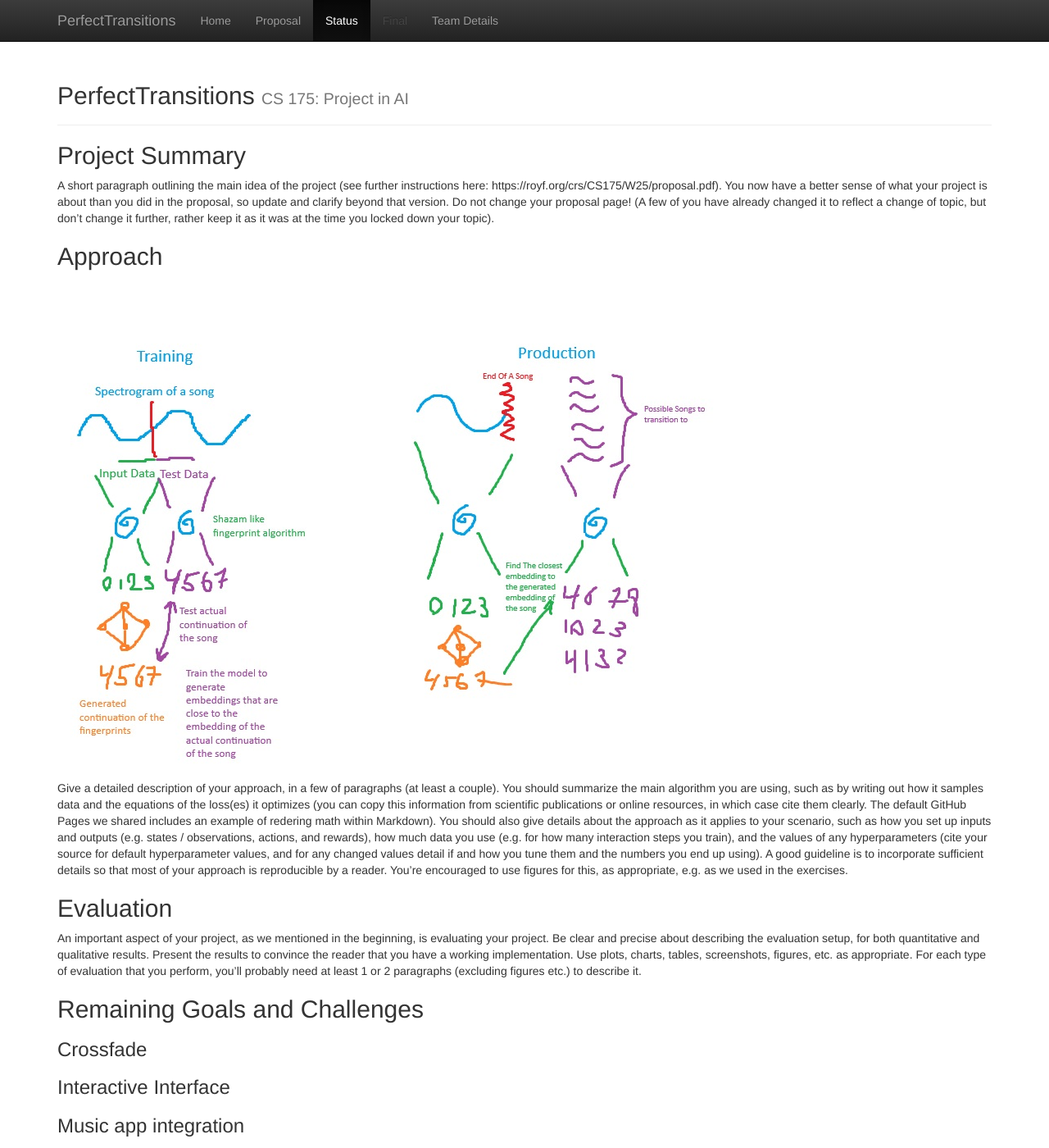
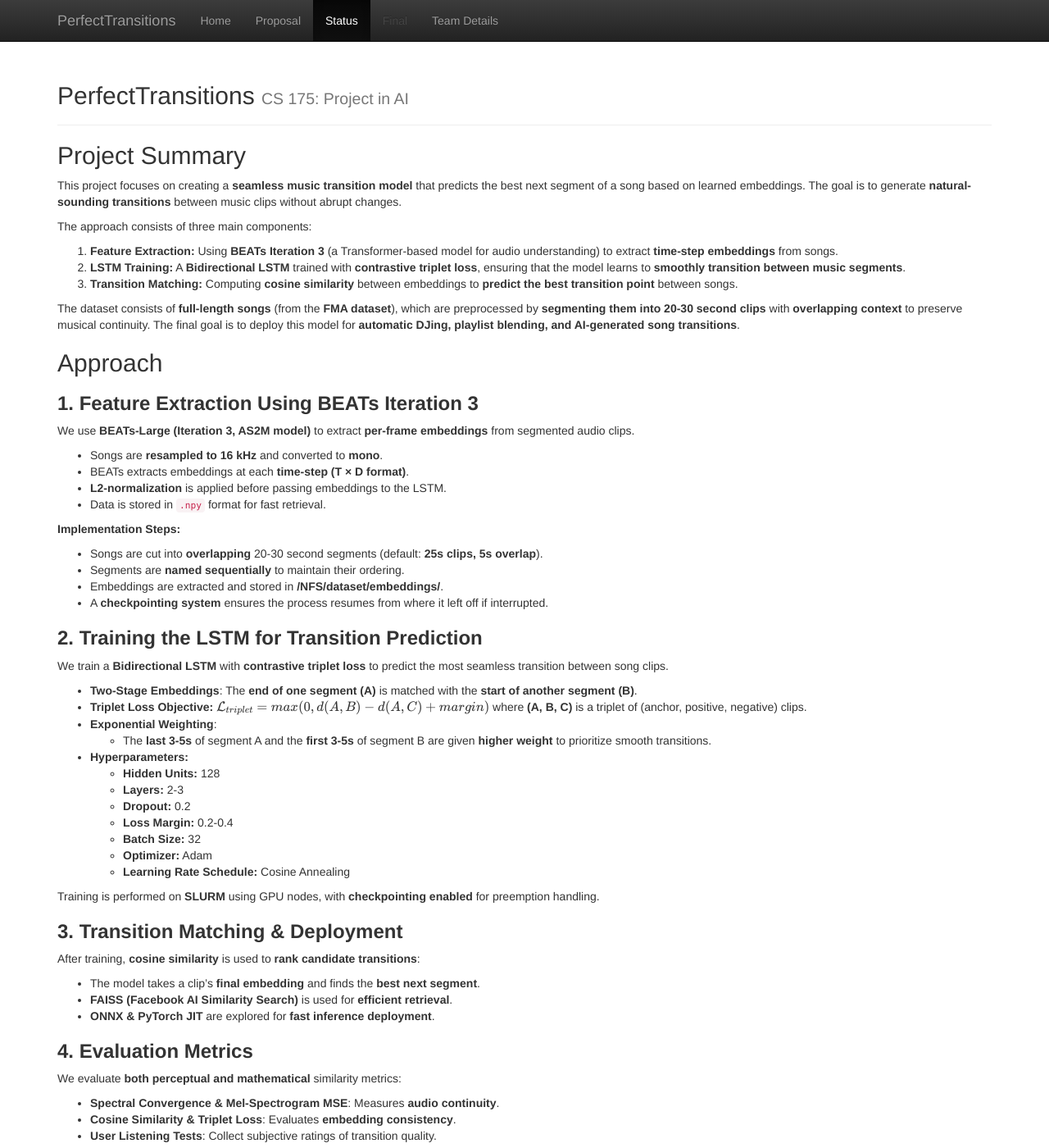
Before and after one commit to Ilya2000Klimov/PerfectTransitions, a Jekyll site: the page built from docs/status.md, in a window 1280 px wide and 1400 px high. Shown: the whole window at 82% size. Built offline with Jekyll 4.4.1, drawn with Linux system fonts in a browser that asks for light colours; formulas are drawn with MathJax 3; some of the changed text lies outside the part shown.

Commit message:
Update status documentation with detailed project overview, approach, evaluation metrics, and future goals

```diff
--- a/docs/status.md
+++ b/docs/status.md
@@ -4,18 +4,83 @@ title: Status
 ---
 ## Project Summary
 
-A short paragraph outlining the main idea of the project (see further
+<!-- A short paragraph outlining the main idea of the project (see further
 instructions here: https://royf.org/crs/CS175/W25/proposal.pdf). You now have
 a better sense of what your project is about than you did in the proposal, so update and clarify
 beyond that version. Do not change your proposal page! (A few of you have already changed
 it to reflect a change of topic, but don’t change it further, rather keep it as it was at the time
-you locked down your topic).
+you locked down your topic). -->
+
+This project focuses on creating a **seamless music transition model** that predicts the best next segment of a song based on learned embeddings. The goal is to generate **natural-sounding transitions** between music clips without abrupt changes.
+
+The approach consists of three main components:
+
+1. **Feature Extraction:** Using **BEATs Iteration 3** (a Transformer-based model for audio understanding) to extract **time-step embeddings** from songs.
+2. **LSTM Training:** A **Bidirectional LSTM** trained with **contrastive triplet loss**, ensuring that the model learns to **smoothly transition between music segments**.
+3. **Transition Matching:** Computing **cosine similarity** between embeddings to **predict the best transition point** between songs.
+
+The dataset consists of **full-length songs** (from the **FMA dataset**), which are preprocessed by **segmenting them into 20-30 second clips** with **overlapping context** to preserve musical continuity. The final goal is to deploy this model for **automatic DJing, playlist blending, and AI-generated song transitions**.
+
 
 ## Approach
+### **1. Feature Extraction Using BEATs Iteration 3**
+
+We use **BEATs-Large (Iteration 3, AS2M model)** to extract **per-frame embeddings** from segmented audio clips.
+
+- Songs are **resampled to 16 kHz** and converted to **mono**.
+- BEATs extracts embeddings at each **time-step (T × D format)**.
+- **L2-normalization** is applied before passing embeddings to the LSTM.
+- Data is stored in `.npy` format for fast retrieval.
+
+**Implementation Steps:**
+
+- Songs are cut into **overlapping** 20-30 second segments (default: **25s clips, 5s overlap**).
+- Segments are **named sequentially** to maintain their ordering.
+- Embeddings are extracted and stored in **/NFS/dataset/embeddings/**.
+- A **checkpointing system** ensures the process resumes from where it left off if interrupted.
+
+### **2. Training the LSTM for Transition Prediction**
+
+We train a **Bidirectional LSTM** with **contrastive triplet loss** to predict the most seamless transition between song clips.
+
+- **Two-Stage Embeddings**: The **end of one segment (A)** is matched with the **start of another segment (B)**.
+- **Triplet Loss Objective:**
+  $$
+  \mathcal{L}_{triplet} = max(0, d(A,B) - d(A,C) + margin)
+  $$
+  where **(A, B, C)** is a triplet of (anchor, positive, negative) clips.
+- **Exponential Weighting**:
+  - The **last 3-5s** of segment A and the **first 3-5s** of segment B are given **higher weight** to prioritize smooth transitions.
+- **Hyperparameters:**
+  - **Hidden Units:** 128
+  - **Layers:** 2-3
+  - **Dropout:** 0.2
+  - **Loss Margin:** 0.2-0.4
+  - **Batch Size:** 32
+  - **Optimizer:** Adam
+  - **Learning Rate Schedule:** Cosine Annealing
+
+Training is performed on **SLURM** using GPU nodes, with **checkpointing enabled** for preemption handling.
+
+### **3. Transition Matching & Deployment**
+
+After training, **cosine similarity** is used to **rank candidate transitions**:
+
+- The model takes a clip’s **final embedding** and finds the **best next segment**.
+- **FAISS (Facebook AI Similarity Search)** is used for **efficient retrieval**.
+- **ONNX & PyTorch JIT** are explored for **fast inference deployment**.
+
+### **4. Evaluation Metrics**
+
+We evaluate **both perceptual and mathematical** similarity metrics:
+
+- **Spectral Convergence & Mel-Spectrogram MSE**: Measures **audio continuity**.
+- **Cosine Similarity & Triplet Loss**: Evaluates **embedding consistency**.
+- **User Listening Tests**: Collect subjective ratings of transition quality.
 
 <img src="./res/Project_outline.jpg" alt="Project Outline" width="852" height="602">
 
-Give a detailed description of your approach, in a few of paragraphs (at least a
+<!-- Give a detailed description of your approach, in a few of paragraphs (at least a
 couple). You should summarize the main algorithm you are using, such as by writing out how
 it samples data and the equations of the loss(es) it optimizes (you can copy this information
 from scientific publications or online resources, in which case cite them clearly. The default
@@ -25,27 +90,37 @@ up inputs and outputs (e.g. states / observations, actions, and rewards), how mu
 use (e.g. for how many interaction steps you train), and the values of any hyperparameters
 (cite your source for default hyperparameter values, and for any changed values detail if and
 how you tune them and the numbers you end up using). A good guideline is to incorporate
-sufficient details so that most of your approach is reproducible by a reader. You’re encouraged
-to use figures for this, as appropriate, e.g. as we used in the exercises.
+sufficient details so that most of your approach is reproducible by a reader. You're encouraged
+to use figures for this, as appropriate, e.g. as we used in the exercises. -->
 
 ## Evaluation
 
-An important aspect of your project, as we mentioned in the beginning, is
+<!-- An important aspect of your project, as we mentioned in the beginning, is
 evaluating your project. Be clear and precise about describing the evaluation setup, for both
 quantitative and qualitative results. Present the results to convince the reader that you have a
 working implementation. Use plots, charts, tables, screenshots, figures, etc. as appropriate.
-For each type of evaluation that you perform, you’ll probably need at least 1 or 2 paragraphs
-(excluding figures etc.) to describe it.
+For each type of evaluation that you perform, you'll probably need at least 1 or 2 paragraphs
+(excluding figures etc.) to describe it. -->
+
+We assess both **quantitative model accuracy** and **qualitative smoothness of music transitions**.
+
+### **Quantitative Evaluation**
+
+- **Triplet Loss Curve:** Monitor loss decrease over training epochs.
+- **Cosine Similarity Distribution:** Compare the similarity of correct vs. incorrect transitions.
+- **LSTM Loss Convergence:** Validate that the model improves over time.
+
+### **Qualitative Evaluation**
+
+- **Random vs. Learned Transitions:** Compare our model’s transitions to **randomly shuffled segments**.
+- **Spectrogram Alignment:** Ensure frequency-domain continuity.
+- **Listening Study:** Have users rate **seamless vs. jarring transitions**.
+
+All evaluations are **logged in Weights & Biases (W&B)** for experiment tracking.
+
 
 ## Remaining Goals and Challenges
-
-### Crossfade
-
-### Interactive Interface
-
-### Music app integration
-
-In a few paragraphs, describe your goals for the remainder
+<!-- In a few paragraphs, describe your goals for the remainder
 of the quarter. At the very least, describe how you consider your prototype to be limited,
 and what you want to add to make it a complete contribution. Note that if you think your
 algorithm is working well enough, but have not performed sufficient evaluation to gain insight,
@@ -54,12 +129,56 @@ doing this should be a goal. Similarly, you may propose comparing with other alg
 implement, but can enrich your discussion in the final report. Finally, given your experience
 so far, describe some of the challenges you anticipate facing by the time your final report is
 due, to what degree you expected to become obstacles, and what you might try in order to
-overcome them.
+overcome them. -->
+
+### **Two-Stage Embedding (Separate Start & End)**
+
+- Optimize **embedding separation** for better **sequence learning**.
+
+### **Predicting Next Music Segment for Seamless Transitions**
+
+- Introduce a **diffusion model** for transition refinement.
+
+### **Optimizing Crossfade Durations to Find the Best Seamless Song Transition**
+
+- Fine-tune the **best fade-in/fade-out durations** for **seamless audio blending**.
+
+### **Interactive Interface**
+
+- Create a **demo UI** to **visualize transitions** and allow user feedback.
+
+### **Music App Integration**
+
+- Test deployment into **Spotify/YouTube DJ playlists** or **local audio mixing software**.
+
 
 ## Resources Used
 
-Mention all the resources that you found useful in writing your implemen-
+<!-- Mention all the resources that you found useful in writing your implemen-
 tation. This should include everything like code documentation, AI/ML libraries, source
 code that you used, StackOverflow, etc. You do not have to be comprehensive, but it is
 important to report the sources that are crucial to your project. One aspect that does need to
-be comprehensive is a description of any use you made of AI tools.
+be comprehensive is a description of any use you made of AI tools. -->
+
+### **Research Papers & Code**
+
+- **BEATs Transformer Model** (Microsoft UniLM):
+  - [GitHub](https://github.com/microsoft/unilm/tree/master/beats)
+  - **Pre-trained Checkpoints**: BEATs Iteration 3 AS2M
+- **Triplet Loss**:
+  - Hoffer & Ailon (2015): “Deep Metric Learning Using Triplet Network”
+  - [Faiss: Facebook AI Similarity Search](https://github.com/facebookresearch/faiss)
+  - [Shazam Music Processing Fingerprinting and Recognition] (https://www.toptal.com/algorithms/shazam-it-music-processing-fingerprinting-and-recognition)
+
+### **Libraries & Tools**
+
+- **Torch + Torchaudio** (Feature extraction, LSTM training)
+- **FAISS** (Fast similarity retrieval)
+- **ONNX, PyTorch JIT** (Optimized inference)
+- **SLURM + HPC Cluster** (Model training)
+- **Weights & Biases (W&B)** (Experiment logging)
+
+### **Infrastructure**
+
+- **Dataset:** FMA (Full-Sized Songs)
+- **Cluster:** **Nvidia A100 & V100 GPUs, 100Gb/s InfiniBand**
```
